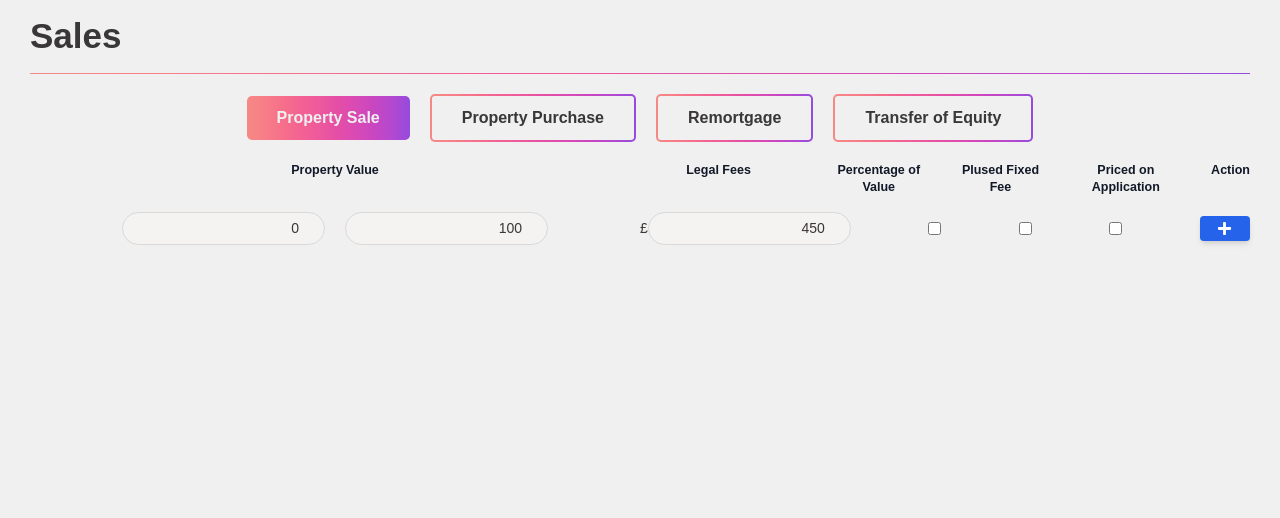
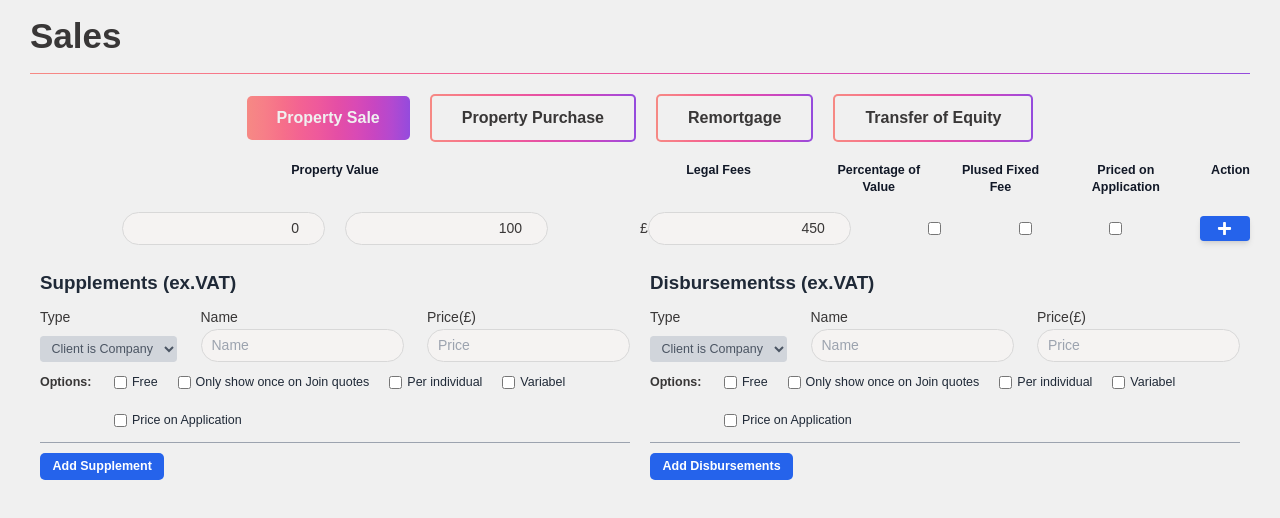
Before and after one commit to front-end786/property, a Next.js app: page /admin in a window 1280 px wide. Both pictures are taken after a click on the button "Property Sale". Shown: the top 518 px of the page. Built offline with nearby package versions, Linux system fonts and the light colour scheme.

Commit message:
supplement and disbursements

```diff
--- a/src/components/admin/Sale.tsx
+++ b/src/components/admin/Sale.tsx
@@ -1,11 +1,17 @@
 import React from "react";
 import  FeeTable  from "./FeeTable";
-
+import Supplement from "./supplement";
+import Disbursements from "./disbursements";
 
 function Sale() {
-
   return (
-   <FeeTable/>
+    <>
+      <FeeTable />
+      <div className="flex">
+        <Supplement />
+        <Disbursements />
+      </div>
+    </>
   );
 }
 
--- /dev/null
+++ b/src/components/admin/disbursements.tsx
@@ -0,0 +1,98 @@
+import React from "react";
+
+function Disbursements() {
+  const selectedOption = [
+    {
+      value: "Client is Company",
+    },
+    {
+      value: "Client is Company",
+    },
+    {
+      value: "Client is Company",
+    },
+    {
+      value: "Client is Company",
+    },
+    {
+      value: "Client is Company",
+    },
+  ];
+  const checkboxValue = [
+    {
+      text: "Free",
+    },
+    {
+      text: "Only show once on Join quotes",
+    },
+    {
+      text: "Per individual",
+    },
+    {
+      text: "Variabel",
+    },
+    {
+      text: "Price on Application",
+    },
+  ];
+  const disbursementsHeading = "Disbursementss (ex.VAT)";
+  return (
+    <>
+      <div className="w-[50%]  px-4">
+        <div className="flex flex-col ">
+          <div>
+            <h2 className="text-3xl font-bold text-gray-800 my-5">
+              {disbursementsHeading}
+            </h2>
+            <div className="flex justify-between">
+              <div className="flex flex-col  gap-3">
+                <label>Type</label>
+                <select className="px-3 py-2 text-xl text-gray-600 items-center flex bg-gray-300 rounded-md">
+                  {selectedOption.map((item) => (
+                    <option>{item.value}</option>
+                  ))}
+                </select>
+              </div>
+              <div className="flex flex-col justify-between">
+                <label>Name</label>
+                <input
+                  type="text"
+                  name=""
+                  id=""
+                  placeholder="Name"
+                  className="text-left"
+                />
+              </div>
+              <div className="flex flex-col justify-between">
+                <label>Price(£)</label>
+                <input
+                  type="text"
+                  name=""
+                  id=""
+                  placeholder="Price"
+                  className="text-left"
+                />
+              </div>
+            </div>
+          </div>
+          <div className="flex gap-9 py-5 border-b border-gray-400">
+            <p className="font-bold text-xl">Options:</p>
+            <div className="flex gap-8 flex-wrap">
+              {checkboxValue.map((item) => (
+                <div className="flex gap-2 items-center">
+                  <input type="checkbox" name="" id="" />
+                  <p className="text-gray-800 text-xl">{item.text}</p>
+                </div>
+              ))}
+            </div>
+          </div>
+        </div>
+        <button className="bg-blue-600 text-xl rounded-lg font-bold text-white px-5 py-2 mt-4">
+          Add Disbursements
+        </button>
+      </div>
+    </>
+  );
+}
+
+export default Disbursements;
--- /dev/null
+++ b/src/components/admin/supplement.tsx
@@ -0,0 +1,98 @@
+import React from "react";
+
+function Supplement() {
+  const selectedOption = [
+    {
+      value: "Client is Company",
+    },
+    {
+      value: "Client is Company",
+    },
+    {
+      value: "Client is Company",
+    },
+    {
+      value: "Client is Company",
+    },
+    {
+      value: "Client is Company",
+    },
+  ];
+  const checkboxValue = [
+    {
+      text: "Free",
+    },
+    {
+      text: "Only show once on Join quotes",
+    },
+    {
+      text: "Per individual",
+    },
+    {
+      text: "Variabel",
+    },
+    {
+      text: "Price on Application",
+    },
+  ];
+  const supplementHeading = "Supplements (ex.VAT)";
+  return (
+    <>
+      <div className="w-[50%]  px-4">
+        <div className="flex flex-col ">
+          <div>
+            <h2 className="text-3xl font-bold text-gray-800 my-5">
+              {supplementHeading}
+            </h2>
+            <div className="flex justify-between">
+              <div className="flex flex-col  gap-3">
+                <label>Type</label>
+                <select className="px-3 py-2 text-xl text-gray-600 items-center flex bg-gray-300 rounded-md">
+                  {selectedOption.map((item) => (
+                    <option>{item.value}</option>
+                  ))}
+                </select>
+              </div>
+              <div className="flex flex-col justify-between">
+                <label>Name</label>
+                <input
+                  type="text"
+                  name=""
+                  id=""
+                  placeholder="Name"
+                  className="text-left"
+                />
+              </div>
+              <div className="flex flex-col justify-between">
+                <label>Price(£)</label>
+                <input
+                  type="text"
+                  name=""
+                  id=""
+                  placeholder="Price"
+                  className="text-left"
+                />
+              </div>
+            </div>
+          </div>
+          <div className="flex gap-9 py-5 border-b border-gray-400">
+            <p className="font-bold text-xl">Options:</p>
+            <div className="flex gap-8 flex-wrap">
+              {checkboxValue.map((item) => (
+                <div className="flex gap-2 items-center">
+                  <input type="checkbox" name="" id="" />
+                  <p className="text-gray-800 text-xl">{item.text}</p>
+                </div>
+              ))}
+            </div>
+          </div>
+        </div>
+        <button className="bg-blue-600 text-xl rounded-lg font-bold text-white px-5 py-2 mt-4">
+          Add Supplement
+        </button>
+      </div>
+    </>
+  );
+}
+
+export default Supplement;
```
Also changed, not shown: src/components/admin/FeeTable.tsx (+7 -5 lines).
